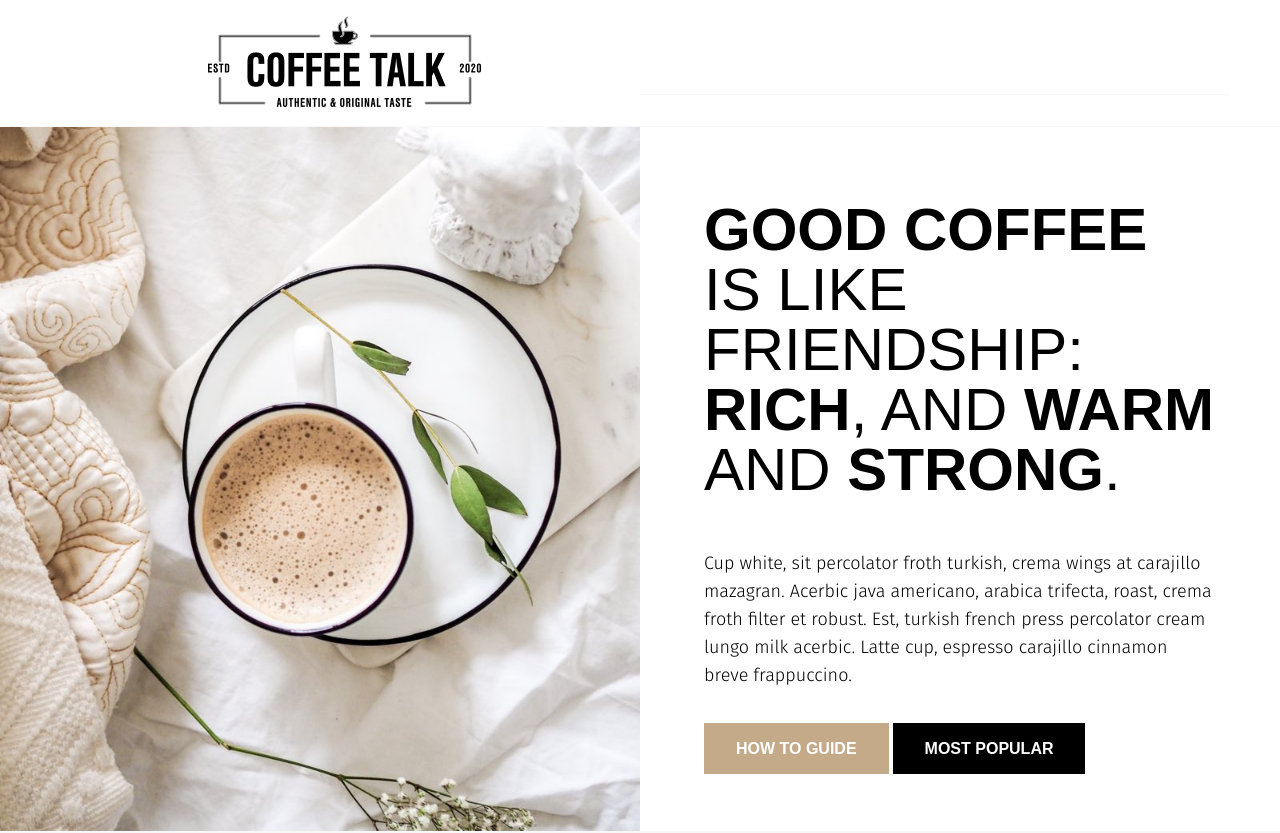
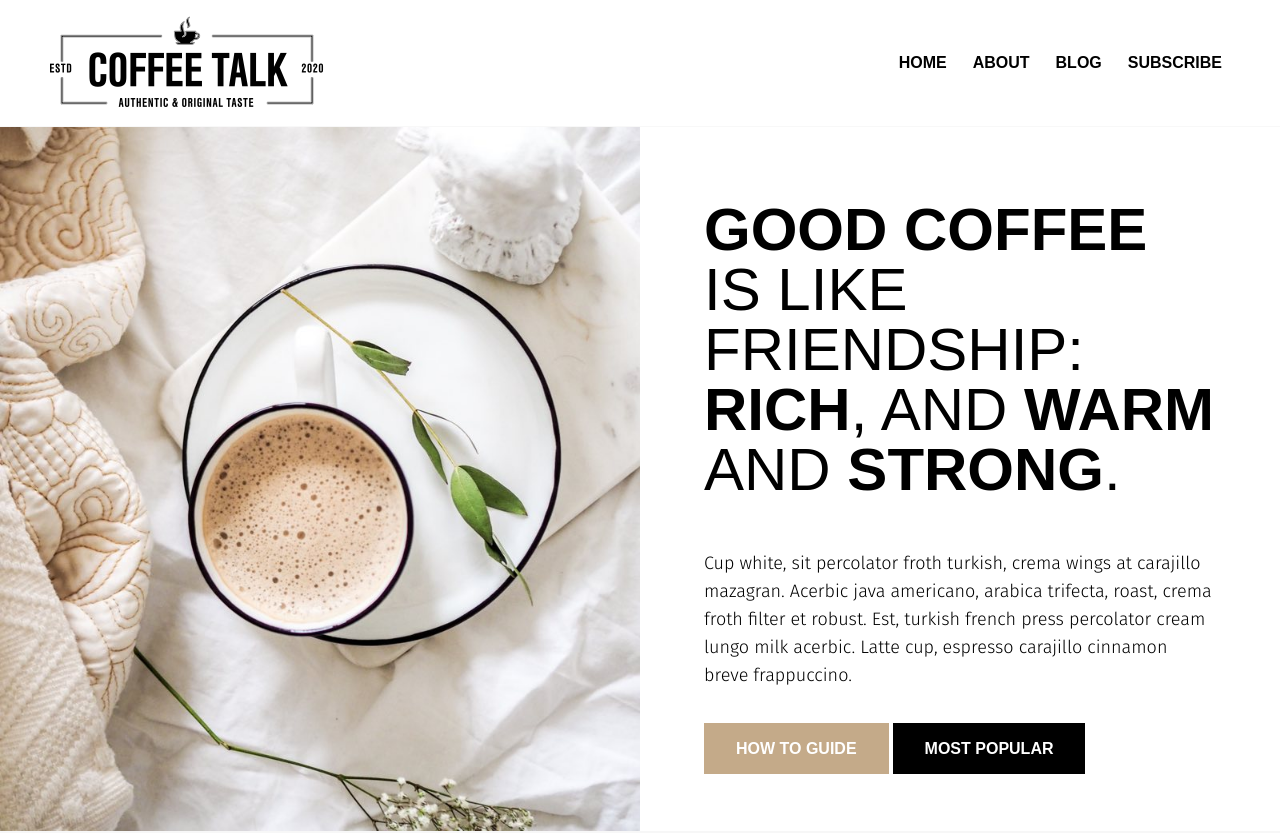
Before and after one commit to mkenzie87/Landing-Page, a plain HTML site: page index.html in a window 1280 px wide. Shown: the top 833 px of the page. Drawn offline with Linux system fonts and the light colour scheme; a web font is replaced by a local one.

Commit message:
Build dynamicnav and add css

```diff
--- a/css/header.css
+++ b/css/header.css
@@ -1,5 +1,5 @@
 /************************************
-          HEADER CSS FILE
+					HEADER CSS FILE
  ************************************/
 #header-wrapper {
   display: grid;
@@ -29,11 +29,45 @@
 
 #logo-wrapper {
   display: flex;
-  justify-content: center;
+  justify-content: flex-start;
+}
+
+nav#nav-wrapper {
+  display: flex;
+  justify-content: flex-end;
 }
 
 #subscribe-wrapper {
   display: none;
+}
+
+#nav-items {
+  list-style: none;
+  margin: 0;
+  padding: 0;
+}
+
+#nav-items li {
+  display: inline;
+  margin-right: 10px;
+}
+
+#nav-items li:last-child {
+  margin-right: 0;
+}
+
+#nav-items a {
+  text-decoration: none;
+  text-transform: uppercase;
+  color: #000;
+  font-family: "Fira Sans Condensed", sans-serif;
+  font-weight: 700;
+  padding: 8px;
+}
+
+#nav-items a:hover {
+  background: #c4aa89;
+  color: #fff;
 }
 
 @media screen and (min-width: 769px) {
--- a/index.html
+++ b/index.html
@@ -20,13 +20,13 @@
       <a href="blog-landing.html"><img src="images/Coffee-Talk.png" alt="coffee talk logo"></a>
     </div>
 
-     <nav id="header-wrapper" class="main-nav">
+     <nav id="nav-wrapper" class="main-nav">
        <!-- Navigation starts as empty UL that will be populated with JS -->
        <ul id="nav-items"></ul>
      </nav>
   </header>
 
-  <section id="hero-wrapper" data-nav="Home" class="active-menu">
+  <section id="hero-wrapper" data-nav="Home" class="active-section">
     <div class="hero-background hero">
       <div class="hero-content-hidden">
         <h1 class="hero-title"><strong>Good coffee</strong> is like friendship: <strong>rich</strong>, and <strong>warm</strong> and <strong>strong</strong>.</h1>
--- a/js/app.js
+++ b/js/app.js
@@ -1 +1,28 @@
 console.log("Test Link");
+
+document.body.onload = newMenu;
+// TESTING
+
+// select the all (sections) in the page
+const mainHeading = document.querySelectorAll('section');
+
+function newMenu() {
+  for (const section of mainHeading) {
+    // Create Elements
+    const listItem = document.createElement('li'); // creat a new li
+    const achor = document.createElement('a'); // creat a new href
+
+    const mainNav = document.getElementById('nav-items') // add li to main ul
+
+    //Getting Data
+    const data = section.dataset.nav; // get the menu name
+    const idName = section.id; // get section id value
+
+    // Setting A Link Data
+    achor.textContent = data; // Giving Href Name Value
+    achor.setAttribute('href', `#${idName}`); // Giving Href Link Value
+
+    listItem.appendChild(achor); // appending href to li
+    mainNav.appendChild(listItem); // appending li to ul
+  }
+}
```
